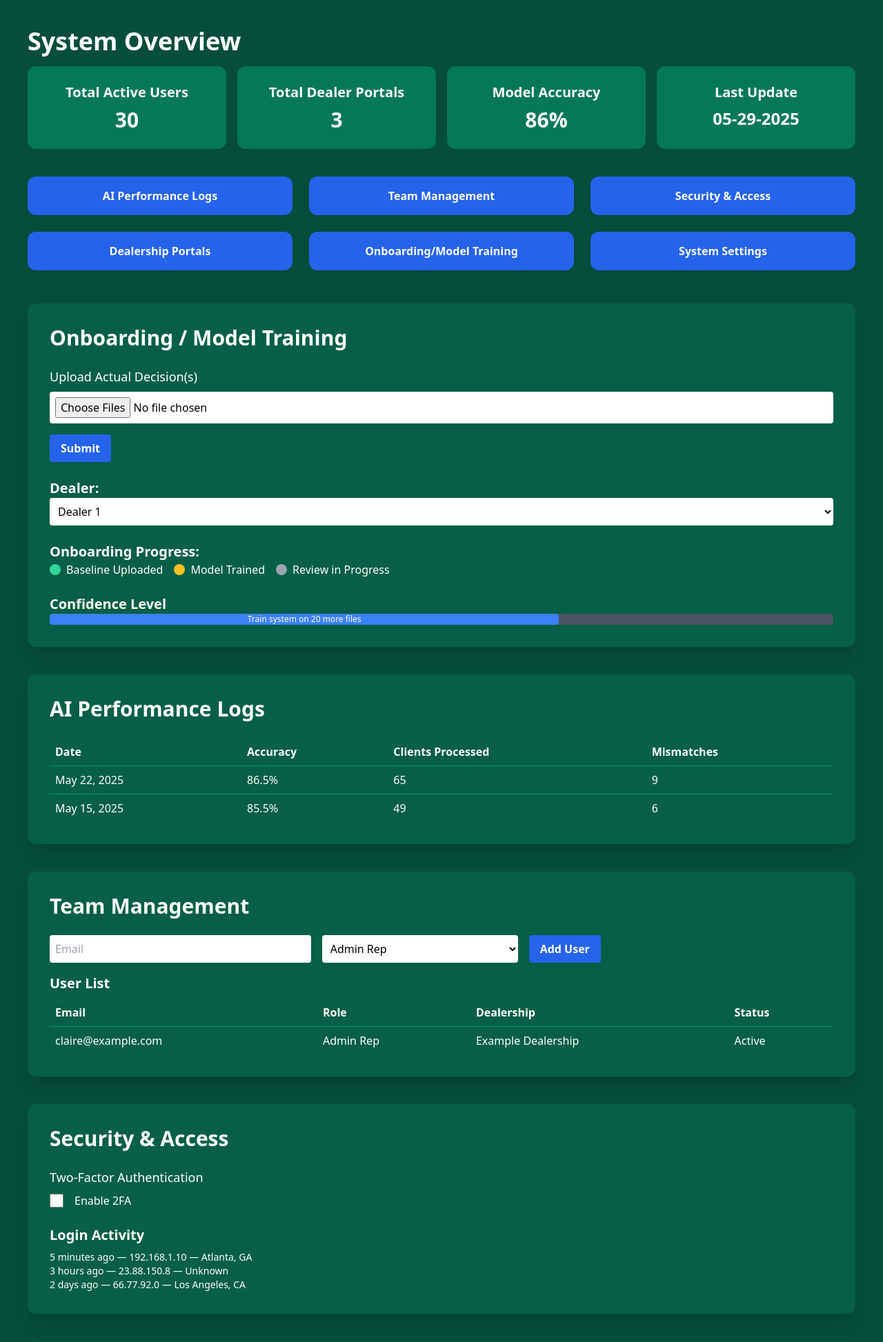
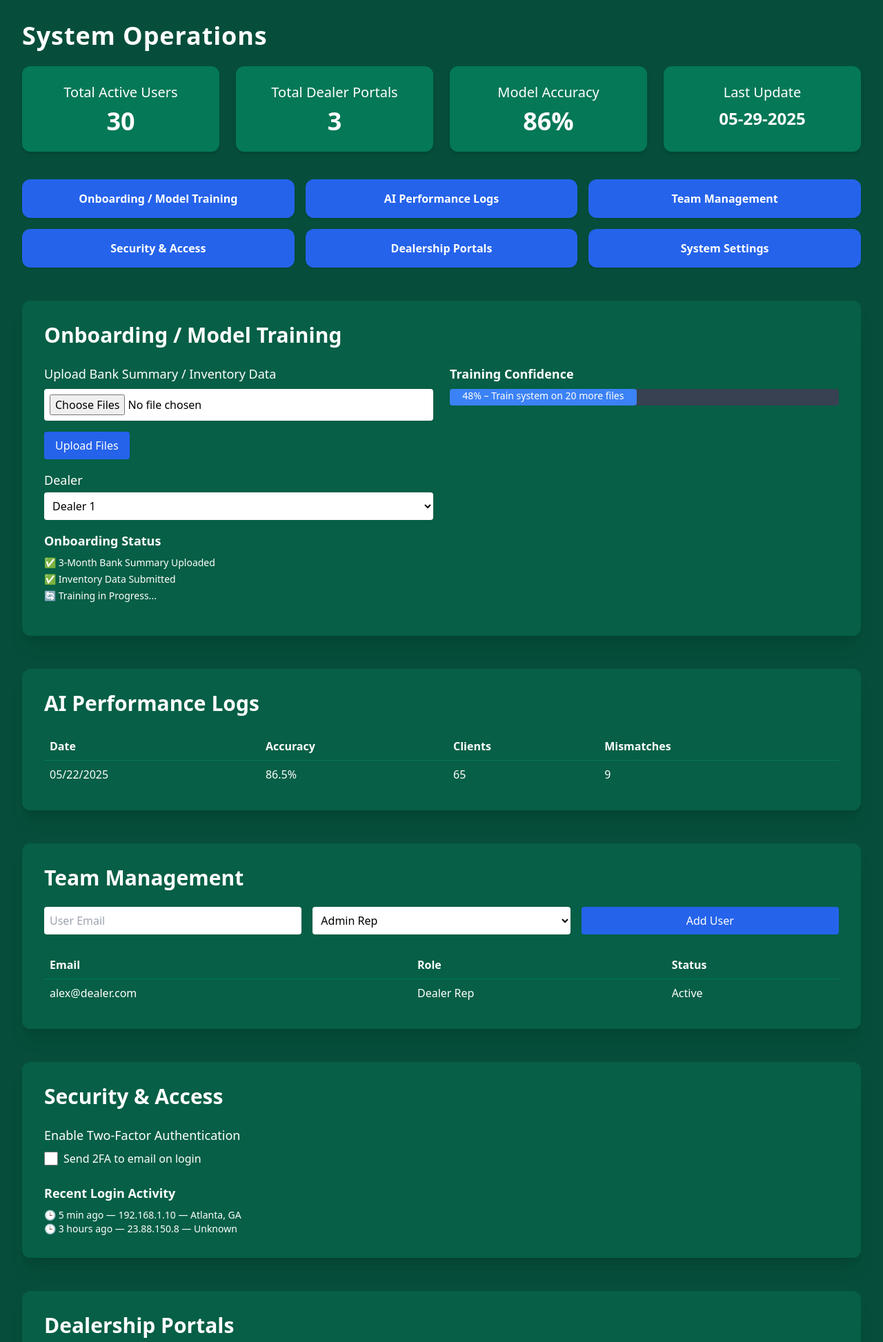
Before and after one commit to Harris2025Bestcall/bestcall-api, a FastAPI app: page /system-operations in a window 1280 px wide. Shown: the top 1946 px of the page at 69% size. Run offline with FastAPI, Linux system fonts and the light colour scheme.

Commit message:
Full system_ops.html v2 redesign based on PDF mockup

```diff
--- a/frontend/templates/admin/system_ops.html
+++ b/frontend/templates/admin/system_ops.html
@@ -7,213 +7,208 @@
   <link href="https://cdn.jsdelivr.net/npm/tailwindcss@2.2.19/dist/tailwind.min.css" rel="stylesheet">
 </head>
 <body class="bg-green-900 font-sans text-white">
-  <div id="dashboard" class="min-h-screen p-10 bg-green-900">
+  <div id="dashboard" class="min-h-screen p-8">
     <div class="max-w-7xl mx-auto">
 
-      <!-- System Overview -->
-      <div class="mb-10">
-        <h1 class="text-4xl font-bold mb-4">System Overview</h1>
-        <div class="grid grid-cols-2 md:grid-cols-4 gap-4">
-          <div class="bg-green-700 p-6 rounded-xl text-center shadow">
-            <p class="text-xl font-semibold">Total Active Users</p>
-            <p class="text-3xl font-bold mt-2">30</p>
+      <!-- HEADER + METRICS -->
+      <header class="mb-10">
+        <h1 class="text-4xl font-bold mb-6 tracking-wide">System Operations</h1>
+        <div class="grid grid-cols-2 md:grid-cols-4 gap-6">
+          <div class="bg-green-700 p-6 rounded-xl text-center shadow-md">
+            <p class="text-xl font-medium">Total Active Users</p>
+            <p class="text-4xl font-bold mt-2">30</p>
           </div>
-          <div class="bg-green-700 p-6 rounded-xl text-center shadow">
-            <p class="text-xl font-semibold">Total Dealer Portals</p>
-            <p class="text-3xl font-bold mt-2">3</p>
+          <div class="bg-green-700 p-6 rounded-xl text-center shadow-md">
+            <p class="text-xl font-medium">Total Dealer Portals</p>
+            <p class="text-4xl font-bold mt-2">3</p>
           </div>
-          <div class="bg-green-700 p-6 rounded-xl text-center shadow">
-            <p class="text-xl font-semibold">Model Accuracy</p>
-            <p class="text-3xl font-bold mt-2">86%</p>
+          <div class="bg-green-700 p-6 rounded-xl text-center shadow-md">
+            <p class="text-xl font-medium">Model Accuracy</p>
+            <p class="text-4xl font-bold mt-2">86%</p>
           </div>
-          <div class="bg-green-700 p-6 rounded-xl text-center shadow">
-            <p class="text-xl font-semibold">Last Update</p>
+          <div class="bg-green-700 p-6 rounded-xl text-center shadow-md">
+            <p class="text-xl font-medium">Last Update</p>
             <p class="text-2xl font-bold mt-2">05-29-2025</p>
           </div>
         </div>
-      </div>
+      </header>
 
-      <!-- Nav Links -->
-      <div class="grid grid-cols-2 md:grid-cols-3 gap-6 mb-12">
+      <!-- NAVIGATION -->
+      <nav class="grid grid-cols-2 md:grid-cols-3 gap-4 mb-12">
+        <a href="#training" class="bg-blue-600 hover:bg-blue-700 p-4 text-center rounded-xl font-semibold shadow">Onboarding / Model Training</a>
         <a href="#performance" class="bg-blue-600 hover:bg-blue-700 p-4 text-center rounded-xl font-semibold shadow">AI Performance Logs</a>
         <a href="#team" class="bg-blue-600 hover:bg-blue-700 p-4 text-center rounded-xl font-semibold shadow">Team Management</a>
         <a href="#security" class="bg-blue-600 hover:bg-blue-700 p-4 text-center rounded-xl font-semibold shadow">Security & Access</a>
         <a href="#dealers" class="bg-blue-600 hover:bg-blue-700 p-4 text-center rounded-xl font-semibold shadow">Dealership Portals</a>
-        <a href="#training" class="bg-blue-600 hover:bg-blue-700 p-4 text-center rounded-xl font-semibold shadow">Onboarding/Model Training</a>
         <a href="#settings" class="bg-blue-600 hover:bg-blue-700 p-4 text-center rounded-xl font-semibold shadow">System Settings</a>
+      </nav>
+
+      <!-- SECTION: Onboarding / Model Training -->
+      <section id="training" class="bg-green-800 rounded-xl p-8 shadow-xl mb-12">
+        <h2 class="text-3xl font-bold mb-6">Onboarding / Model Training</h2>
+
+        <div class="grid md:grid-cols-2 gap-6">
+          <div>
+            <form action="/admin/upload_actuals" method="post" enctype="multipart/form-data" class="mb-4">
+              <label class="block mb-2 text-lg">Upload Bank Summary / Inventory Data</label>
+              <input type="file" name="files" multiple class="block w-full p-2 mb-4 bg-white text-black rounded">
+              <button class="bg-blue-600 hover:bg-blue-700 text-white px-4 py-2 rounded">Upload Files</button>
+            </form>
+
+            <label class="block text-lg mb-1">Dealer</label>
+            <select class="w-full p-2 rounded bg-white text-black mb-4">
+              <option>Dealer 1</option>
+              <option>Dealer 2</option>
+              <option>Dealer 3</option>
+            </select>
+
+            <div class="mb-4">
+              <p class="text-lg font-semibold mb-2">Onboarding Status</p>
+              <ul class="text-sm space-y-1">
+                <li>✅ 3-Month Bank Summary Uploaded</li>
+                <li>✅ Inventory Data Submitted</li>
+                <li>🔄 Training in Progress...</li>
+              </ul>
+            </div>
           </div>
 
-      <!-- Onboarding / Model Training -->
-      <div id="training" class="bg-green-800 rounded-xl p-8 shadow-xl mb-10">
-        <h2 class="text-3xl font-bold mb-6">Onboarding / Model Training</h2>
-        <form action="/admin/upload_actuals" method="post" enctype="multipart/form-data" class="mb-6">
-          <label class="block mb-2 text-lg">Upload Actual Decision(s)</label>
-          <input type="file" name="decision_files" multiple required class="block w-full p-2 rounded text-black bg-white mb-4">
-          <button type="submit" class="bg-blue-600 hover:bg-blue-700 px-4 py-2 rounded font-semibold">Submit</button>
-        </form>
-        <div class="mb-6">
-          <label class="text-xl font-semibold">Dealer:</label>
-          <select class="w-full p-2 rounded text-black bg-white">
-            <option>Dealer 1</option>
-            <option>Dealer 2</option>
-          </select>
-        </div>
-        <div class="mb-6">
-          <label class="text-xl font-semibold">Onboarding Progress:</label>
-          <div class="flex gap-4">
-            <span class="flex items-center gap-2"><span class="h-4 w-4 rounded-full bg-green-400"></span> Baseline Uploaded</span>
-            <span class="flex items-center gap-2"><span class="h-4 w-4 rounded-full bg-yellow-400"></span> Model Trained</span>
-            <span class="flex items-center gap-2"><span class="h-4 w-4 rounded-full bg-gray-400"></span> Review in Progress</span>
-          </div>
-        </div>
           <div>
-          <label class="text-xl font-semibold">Confidence Level</label>
-          <div class="w-full bg-gray-600 h-4 rounded">
-            <div class="bg-blue-500 h-4 rounded text-xs text-center text-white" style="width: 65%">Train system on 20 more files</div>
+            <p class="text-lg font-semibold mb-2">Training Confidence</p>
+            <div class="w-full bg-gray-700 h-6 rounded">
+              <div class="bg-blue-500 h-6 rounded text-center text-sm text-white" style="width: 48%">48% – Train system on 20 more files</div>
             </div>
           </div>
         </div>
+      </section>
 
-      <!-- AI Performance Logs -->
-      <div id="performance" class="bg-green-800 rounded-xl p-8 shadow-xl mb-10">
+      <!-- SECTION: AI Performance Logs -->
+      <section id="performance" class="bg-green-800 rounded-xl p-8 shadow-xl mb-12">
         <h2 class="text-3xl font-bold mb-6">AI Performance Logs</h2>
-        <table class="table-auto w-full text-left text-white">
+        <table class="table-auto w-full text-left">
           <thead>
             <tr>
               <th class="p-2">Date</th>
               <th class="p-2">Accuracy</th>
-              <th class="p-2">Clients Processed</th>
+              <th class="p-2">Clients</th>
               <th class="p-2">Mismatches</th>
             </tr>
           </thead>
           <tbody>
-            <tr class="border-t border-green-600">
-              <td class="p-2">May 22, 2025</td>
+            <tr class="border-t border-green-700">
+              <td class="p-2">05/22/2025</td>
               <td class="p-2">86.5%</td>
               <td class="p-2">65</td>
               <td class="p-2">9</td>
             </tr>
-            <tr class="border-t border-green-600">
-              <td class="p-2">May 15, 2025</td>
-              <td class="p-2">85.5%</td>
-              <td class="p-2">49</td>
-              <td class="p-2">6</td>
-            </tr>
           </tbody>
         </table>
-      </div>
+      </section>
 
-      <!-- Team Management -->
-      <div id="team" class="bg-green-800 rounded-xl p-8 shadow-xl mb-10">
+      <!-- SECTION: Team Management -->
+      <section id="team" class="bg-green-800 rounded-xl p-8 shadow-xl mb-12">
         <h2 class="text-3xl font-bold mb-6">Team Management</h2>
-        <form class="mb-4">
-          <div class="flex flex-col md:flex-row md:items-center md:gap-4">
-            <input type="email" placeholder="Email" class="p-2 rounded text-black bg-white w-full md:w-1/3">
-            <select class="p-2 rounded text-black bg-white w-full md:w-1/4">
+        <form class="mb-6">
+          <div class="grid md:grid-cols-3 gap-4">
+            <input type="email" placeholder="User Email" class="p-2 rounded bg-white text-black">
+            <select class="p-2 rounded bg-white text-black">
               <option>Admin Rep</option>
               <option>Dealer Rep</option>
             </select>
-            <button type="submit" class="bg-blue-600 hover:bg-blue-700 px-4 py-2 mt-2 md:mt-0 rounded font-semibold">Add User</button>
+            <button class="bg-blue-600 hover:bg-blue-700 px-4 py-2 rounded">Add User</button>
           </div>
         </form>
-        <div>
-          <h3 class="text-xl font-semibold mb-2">User List</h3>
         <table class="table-auto w-full text-left">
           <thead>
             <tr>
               <th class="p-2">Email</th>
               <th class="p-2">Role</th>
-                <th class="p-2">Dealership</th>
               <th class="p-2">Status</th>
             </tr>
           </thead>
           <tbody>
-              <tr class="border-t border-green-600">
-                <td class="p-2">claire@example.com</td>
-                <td class="p-2">Admin Rep</td>
-                <td class="p-2">Example Dealership</td>
+            <tr class="border-t border-green-700">
+              <td class="p-2">alex@dealer.com</td>
+              <td class="p-2">Dealer Rep</td>
               <td class="p-2">Active</td>
             </tr>
           </tbody>
         </table>
-        </div>
-      </div>
+      </section>
 
-      <!-- Security & Access -->
-      <div id="security" class="bg-green-800 rounded-xl p-8 shadow-xl mb-10">
+      <!-- SECTION: Security & Access -->
+      <section id="security" class="bg-green-800 rounded-xl p-8 shadow-xl mb-12">
         <h2 class="text-3xl font-bold mb-6">Security & Access</h2>
-        <div class="mb-6">
-          <label class="text-lg">Two-Factor Authentication</label>
-          <div class="flex items-center gap-4 mt-2">
-            <input type="checkbox" id="2fa" class="form-checkbox h-5 w-5 text-blue-600">
-            <label for="2fa">Enable 2FA</label>
+        <div class="mb-4">
+          <label class="text-lg">Enable Two-Factor Authentication</label>
+          <div class="flex items-center mt-2 gap-2">
+            <input type="checkbox" class="form-checkbox h-5 w-5 text-blue-600">
+            <span>Send 2FA to email on login</span>
           </div>
         </div>
         <div>
-          <h3 class="text-xl font-semibold mb-2">Login Activity</h3>
+          <p class="text-lg font-semibold mt-6 mb-2">Recent Login Activity</p>
           <ul class="text-sm">
-            <li>5 minutes ago — 192.168.1.10 — Atlanta, GA</li>
-            <li>3 hours ago — 23.88.150.8 — Unknown</li>
-            <li>2 days ago — 66.77.92.0 — Los Angeles, CA</li>
+            <li>🕒 5 min ago — 192.168.1.10 — Atlanta, GA</li>
+            <li>🕒 3 hours ago — 23.88.150.8 — Unknown</li>
           </ul>
         </div>
-      </div>
+      </section>
 
-      <!-- Dealership Portals -->
-      <div id="dealers" class="bg-green-800 rounded-xl p-8 shadow-xl mb-10">
+      <!-- SECTION: Dealership Portals -->
+      <section id="dealers" class="bg-green-800 rounded-xl p-8 shadow-xl mb-12">
         <h2 class="text-3xl font-bold mb-6">Dealership Portals</h2>
         <table class="table-auto w-full text-left">
           <thead>
             <tr>
-              <th class="p-2">Name</th>
+              <th class="p-2">Dealership</th>
               <th class="p-2">City</th>
               <th class="p-2">Users</th>
-              <th class="p-2">Action</th>
+              <th class="p-2">Actions</th>
             </tr>
           </thead>
           <tbody>
-            <tr class="border-t border-green-600">
-              <td class="p-2">Auto Plaza</td>
-              <td class="p-2">Houston</td>
+            <tr class="border-t border-green-700">
+              <td class="p-2">Westborn Chrysler</td>
+              <td class="p-2">Dearborn</td>
               <td class="p-2">2</td>
               <td class="p-2">
-                <button class="bg-blue-600 hover:bg-blue-700 px-3 py-1 rounded">View</button>
-                <button class="bg-red-600 hover:bg-red-700 px-3 py-1 rounded ml-2">Delete</button>
+                <button class="bg-blue-600 px-3 py-1 rounded mr-2">View</button>
+                <button class="bg-red-600 px-3 py-1 rounded">Remove</button>
               </td>
             </tr>
           </tbody>
         </table>
+      </section>
+
+      <!-- SECTION: System Settings -->
+      <section id="settings" class="bg-green-800 rounded-xl p-8 shadow-xl">
+        <h2 class="text-3xl font-bold mb-6">System Settings</h2>
+        <form class="grid md:grid-cols-2 gap-6">
+          <div>
+            <label class="block mb-1">Confidence Threshold</label>
+            <input type="text" placeholder="80%" class="w-full p-2 rounded bg-white text-black">
           </div>
-
-      <!-- System Settings -->
-      <div id="settings" class="bg-green-800 rounded-xl p-8 shadow-xl mb-10">
-        <h2 class="text-3xl font-bold mb-6">System Settings</h2>
-        <form>
-          <div class="mb-4">
-            <label class="block mb-1">Confidence Threshold</label>
-            <input type="text" placeholder="80%" class="p-2 w-full rounded text-black bg-white">
-          </div>
-          <div class="mb-4">
+          <div>
             <label class="block mb-1">Retrain Frequency</label>
-            <select class="p-2 w-full rounded text-black bg-white">
+            <select class="w-full p-2 rounded bg-white text-black">
               <option>Weekly</option>
               <option>Monthly</option>
             </select>
           </div>
-          <div class="mb-4">
-            <label class="block mb-1">Upload File Limit</label>
-            <input type="text" placeholder="50 MB" class="p-2 w-full rounded text-black bg-white">
+          <div>
+            <label class="block mb-1">Max Upload File Size</label>
+            <input type="text" placeholder="50 MB" class="w-full p-2 rounded bg-white text-black">
           </div>
-          <div class="mb-4">
+          <div>
             <label class="block mb-1">Notifications</label>
             <input type="checkbox" class="form-checkbox h-5 w-5 text-blue-600">
           </div>
-          <div class="mb-4">
-            <label class="block mb-1">Branding</label>
-            <input type="file" class="p-2 w-full rounded text-black bg-white">
+          <div class="md:col-span-2">
+            <label class="block mb-1">Upload Logo / Branding</label>
+            <input type="file" class="w-full p-2 rounded bg-white text-black">
           </div>
         </form>
-      </div>
+      </section>
 
     </div>
   </div>
```
Lines whose indentation alone changed are shown as unchanged.
